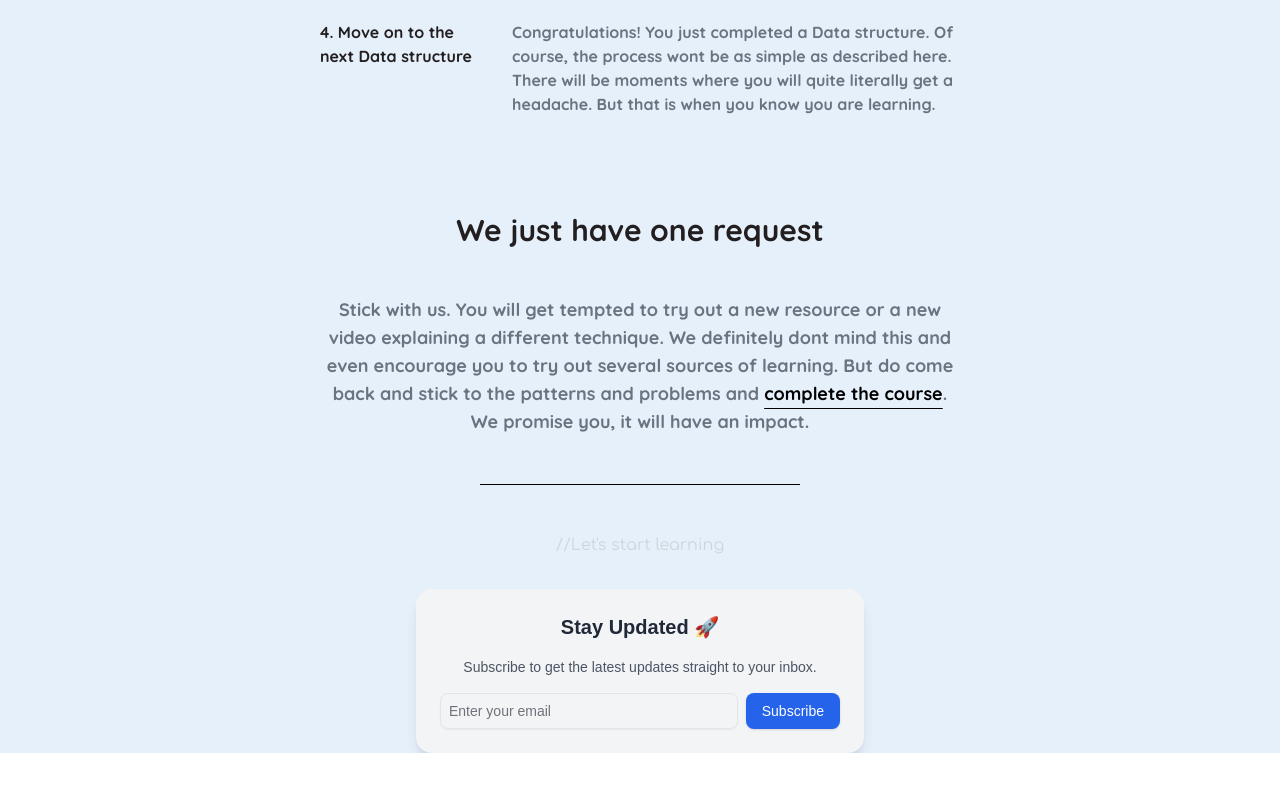
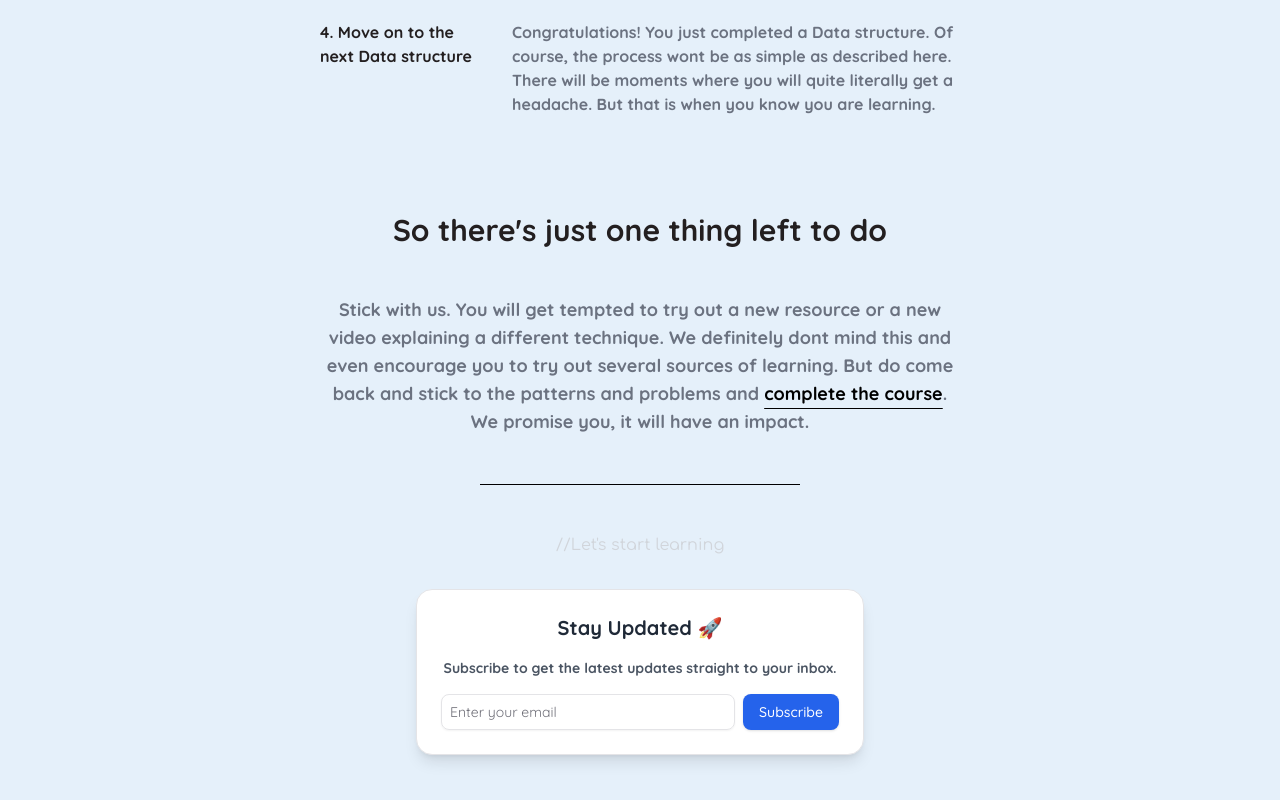
Before and after one commit to Adithya2002/flowDSA, a Next.js app: page / in a window 1280 px wide. Shown: the part 2948-3748 px from the top of the page. Before the commit the page ends 3701 px from the top, so only its background shows below. Built offline with nearby package versions, Linux system fonts and the light colour scheme; no server answers.

Commit message:
text input is corrected

```diff
--- a/src/app/page.tsx
+++ b/src/app/page.tsx
@@ -9,13 +9,12 @@ import {
 } from "@/components/ui/card"
 import { DarkmodeButton } from "@/components/ui/darkmode-button";
 import EmailCollection from "@/components/EmailCollection";
-import 'dotenv/config'
 
 
 export default function Home() {
   return (
     <>
-      <nav className="flex px-6 justify-between items-center py-4  bg-background-primary">
+      <nav className="flex px-6 justify-between items-center py-4 bg-background-primary">
         <span className="font-quicksand font-bold text-2xl text-black-background-primary ">FlowDSA</span>
         <ul className="hidden lg:flex lg:text-lg items-center font-comfortaa gap-8 text-base">
           <DarkmodeButton />
@@ -136,7 +135,7 @@ export default function Home() {
             <p className="text-black-text-primary max-w-md font-semibold">Congratulations! You just completed a Data structure. Of course, the process wont be as simple as described here. There will be moments where you will quite literally get a headache. But that is when you know you are learning.</p>
           </div>
 
-          <h1 className="mt-24 text-3xl font-semibold text-center  text-black-background-primary ">We just have one request</h1>
+          <h1 className="mt-24 text-3xl font-semibold text-center  text-black-background-primary ">So there's just one thing left to do</h1>
           <p className="font-semibold text-center text-lg text-black-text-primary mt-12">
             Stick with us. You will get tempted to try out a new resource or a new video explaining a different technique. We definitely dont mind this and even encourage you to try out several sources of learning. But do come back and stick to the patterns and problems and <span className="text-black underline underline-offset-8">complete the course</span>. We promise you, it will have an impact.
           </p>
@@ -146,7 +145,7 @@ export default function Home() {
       </section>
 
       {/*Collect Email section*/}
-      <section className="h-2/5 bg-background-secondary">
+      <section className="h-2/5 bg-background-secondary pb-24">
         <EmailCollection />
       </section>
 
--- a/src/components/EmailCollection.tsx
+++ b/src/components/EmailCollection.tsx
@@ -14,6 +14,7 @@ export default function EmailCollection() {
   const [email, setEmail] = useState("");
   const [loading, setLoading] = useState(false);
   const [message, setMessage] = useState("");
+  console.log(email)
 
   const handleSubmit = async (e) => {
     e.preventDefault();
@@ -29,12 +30,12 @@ export default function EmailCollection() {
     // Insert into Supabase
     const { data, error } = await supabase
       .from("emails")
-      .insert([{ email }]);
+      .insert([{ email:email }]);
 
     if (error) {
       setMessage("❌ Error saving email.");
     } else {
-      setMessage("✅ Email saved successfully!");
+      setMessage("Email saved successfully!");
       setEmail(""); // Clear input after submission
     }
 
@@ -42,23 +43,23 @@ export default function EmailCollection() {
   };
 
   return (
-    <div className="flex flex-col items-center bg-gray-100 p-6 rounded-2xl shadow-lg max-w-md mx-auto">
+    <div className="flex border flex-col items-center bg-white p-6 rounded-2xl shadow-lg max-w-md mx-auto font-quicksand">
       <h2 className="text-xl font-semibold mb-4 text-gray-800">
         Stay Updated 🚀
       </h2>
-      <p className="text-gray-600 text-sm mb-4">
+      <p className="text-gray-600 text-sm mb-4 font-semibold">
         Subscribe to get the latest updates straight to your inbox.
       </p>
       <form onSubmit={handleSubmit} className="w-full flex gap-2">
         <Input
           type="email"
           placeholder="Enter your email"
-          className="flex-1 p-2 border rounded-lg"
+          className="flex-1 p-2 border rounded-lg text-black-background-primary"
           value={email}
           onChange={(e) => setEmail(e.target.value)}
           required
         />
-        <Button type="submit" className="bg-blue-600 text-white px-4 py-2 rounded-lg" disabled={loading}>
+        <Button type="submit" className="bg-blue-600 text-white px-4 py-2 rounded-lg hover:bg-blue-300" disabled={loading}>
           {loading ? "Submitting..." : "Subscribe"}
         </Button>
       </form>
```
Also changed, not shown: package.json (+4 -3 lines), 1 other file (tests, documents, lock files or other folders).
